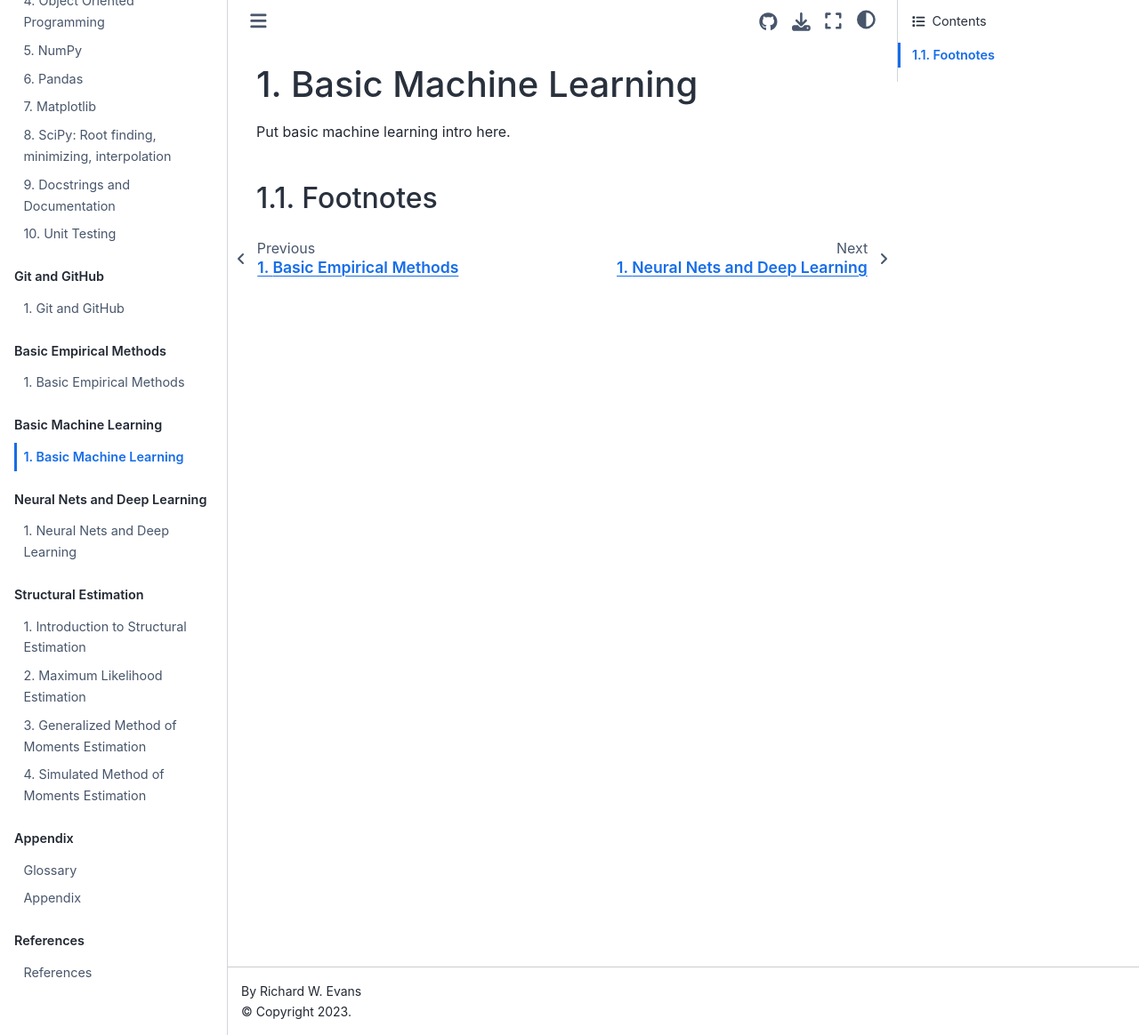
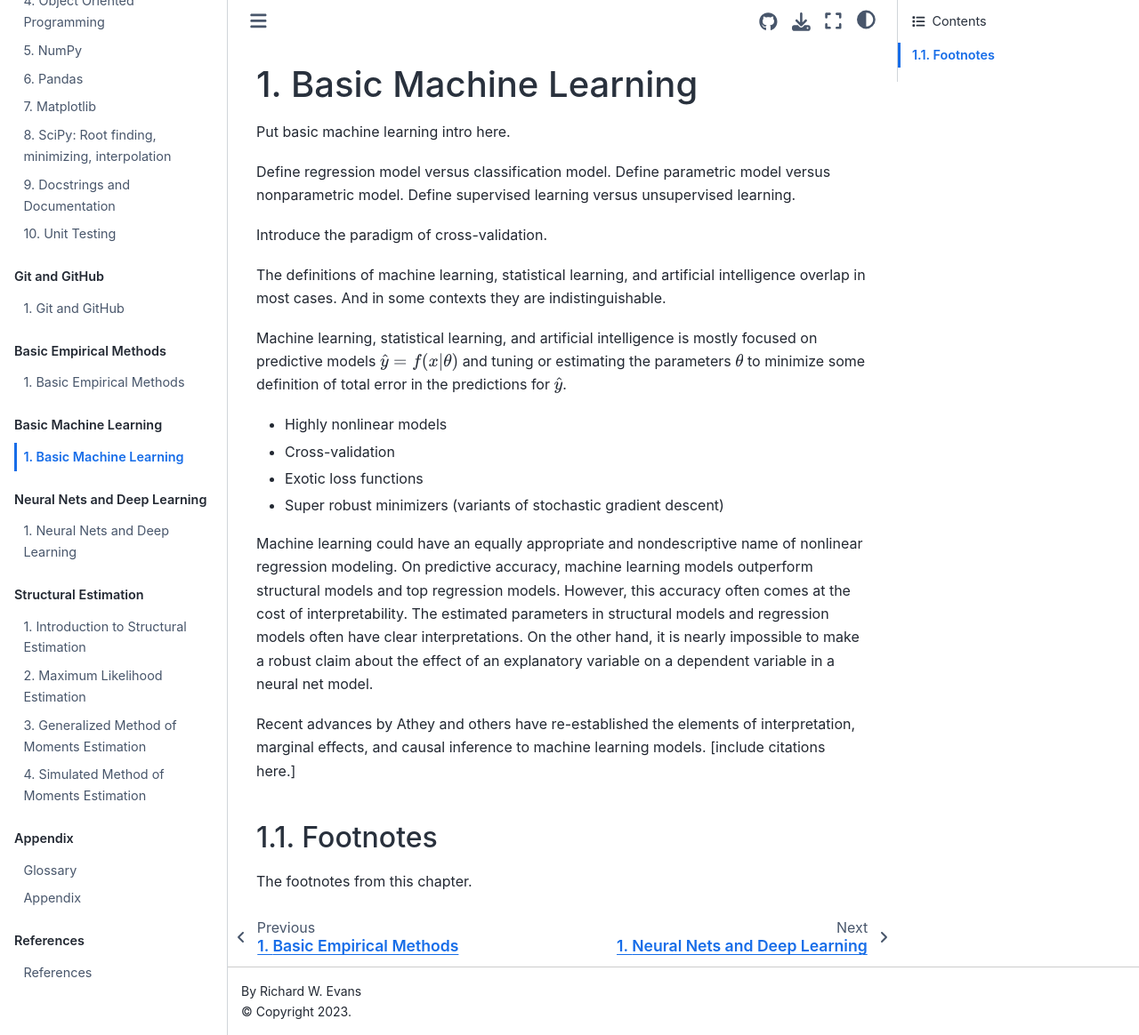
Before and after one commit to OpenSourceEcon/CompMethods, a Jupyter Book: the page built from docs/book/basic_ml/ml_intro.md, in a window 1280 px wide and 1164 px high. Shown: the whole window at 89% size. Built offline with Jupyter Book 1.0.4 settings and Sphinx 7.4.7 and the Sphinx Book theme 1.1.4, drawn with Linux system fonts in a browser that asks for light colours; pages that are not in the unit, such as notebooks, are missing from menus; comment, search, counter and statistics services are not loaded.

Commit message:
Updated ml_intro.md

```diff
--- a/docs/book/basic_ml/ml_intro.md
+++ b/docs/book/basic_ml/ml_intro.md
@@ -3,8 +3,24 @@
 
 Put basic machine learning intro here.
 
+Define regression model versus classification model. Define parametric model versus nonparametric model. Define supervised learning versus unsupervised learning.
+
+Introduce the paradigm of cross-validation.
+
+The definitions of machine learning, statistical learning, and artificial intelligence overlap in most cases. And in some contexts they are indistinguishable.
+
+Machine learning, statistical learning, and artificial intelligence is mostly focused on predictive models $\hat{y}=f(x|\theta)$ and tuning or estimating the parameters $\theta$ to minimize some definition of total error in the predictions for $\hat{y}$.
+* Highly nonlinear models
+* Cross-validation
+* Exotic loss functions
+* Super robust minimizers (variants of stochastic gradient descent)
+
+Machine learning could have an equally appropriate and nondescriptive name of nonlinear regression modeling. On predictive accuracy, machine learning models outperform structural models and top regression models. However, this accuracy often comes at the cost of interpretability. The estimated parameters in structural models and regression models often have clear interpretations. On the other hand, it is nearly impossible to make a robust claim about the effect of an explanatory variable on a dependent variable in a neural net model.
+
+Recent advances by Athey and others have re-established the elements of interpretation, marginal effects, and causal inference to machine learning models. [include citations here.]
+
 
 (SecBasicMLintroFootnotes)=
 ## Footnotes
 
-<!-- [^citation_note]: See {cite}`AuerbachEtAl:1981,AuerbachEtAl:1983`, {cite}`AuerbachKotlikoff:1983a,AuerbachKotlikoff:1983b,AuerbachKotlikoff:1983c`, and {cite}`AuerbachKotlikoff:1985`. -->
+The footnotes from this chapter.
```
